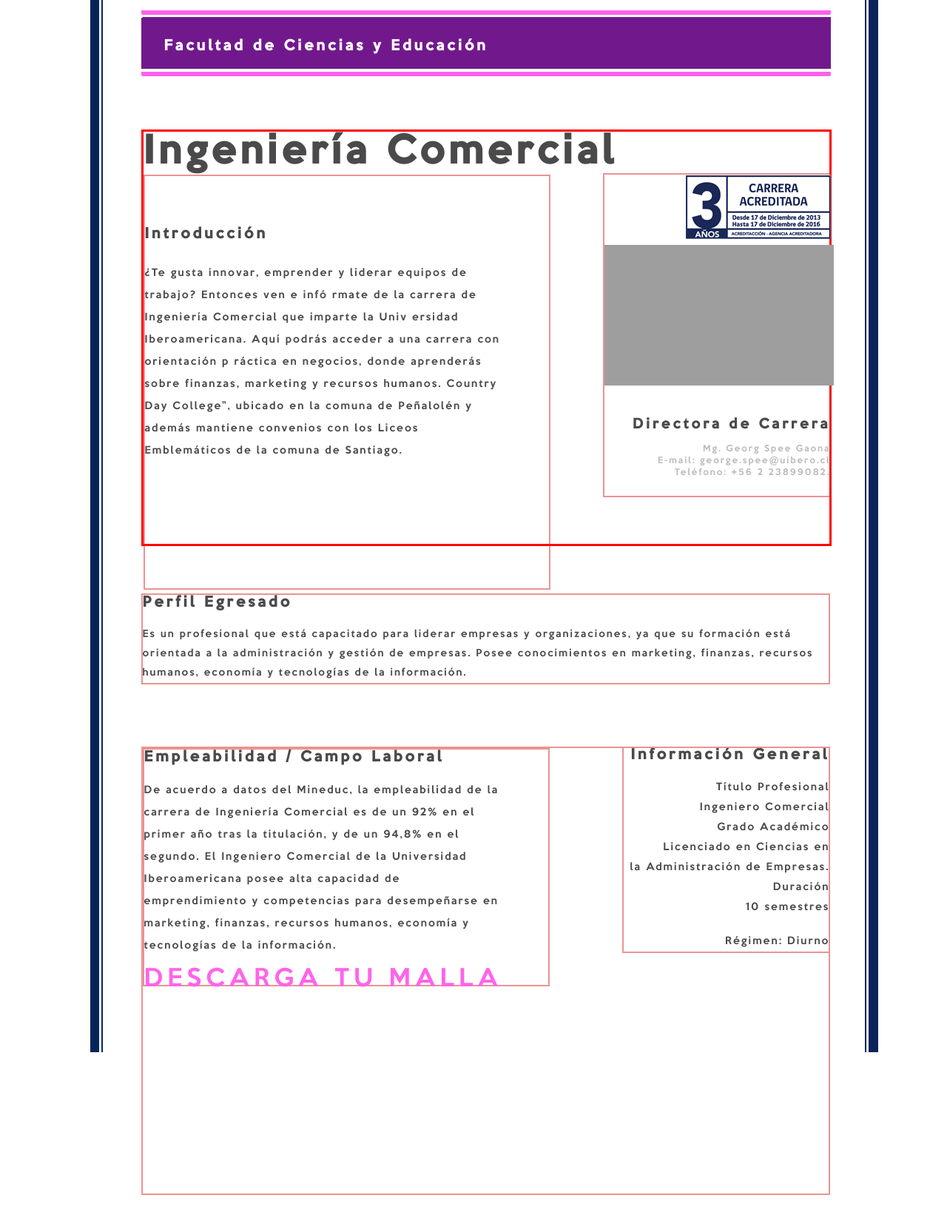
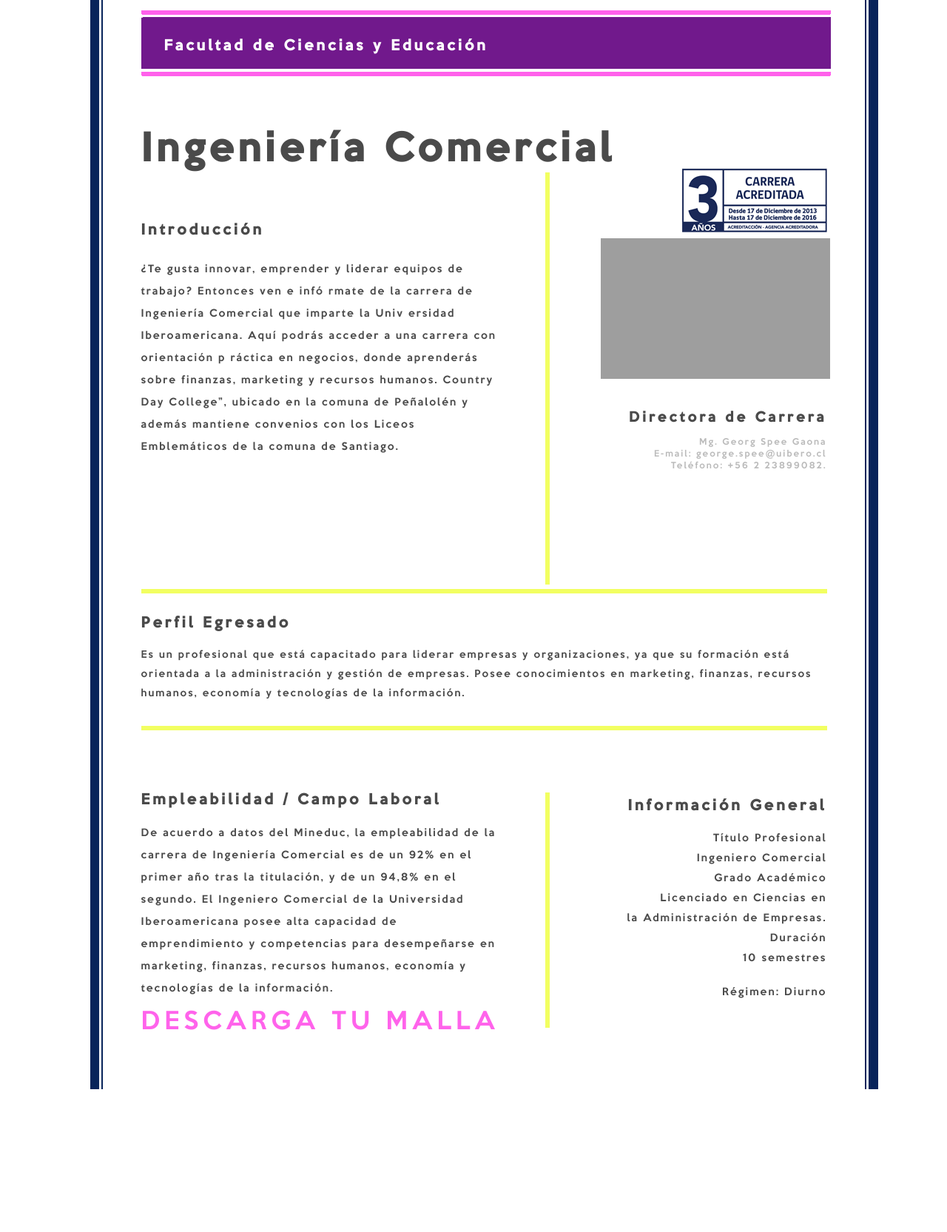
Before and after one commit to CamiloLira/uibero, a PHP site: page /facultad-ingenieriacomercial.php in a window 1280 px wide. Shown: the part 399-2064 px from the top of the page at 74% size. Before the commit the page ends 2014 px from the top, so only its background shows below. Run offline with PHP 8.4, Linux system fonts and the light colour scheme; grey boxes are pictures that could not be loaded.

Commit message:
bordes ingeniería comercial

```diff
--- a/css/facultad-ingenieriacomercial.css
+++ b/css/facultad-ingenieriacomercial.css
@@ -35,8 +35,9 @@
 }
 
 .seccion-uno-comercial{
-    border-style: solid;
-    border-color: red;
+
+
+
     width: 90%;
     position: relative;
     left: 5%;
@@ -45,13 +46,16 @@
 }
 
 .introduccion-comercial{
-	border: 2px solid rgba(215, 40, 40, 0.5);
+		border-right: solid 6px #f2ff61;
+
+
     width: 59%;
     height: 100%;
 
 }
 
 .comercial-introduccion{
+
        letter-spacing: 2px;
     line-height: 30px;
     font-size: 12.9px;
@@ -64,7 +68,7 @@
 
 .informacion-directora-comercial{
     position: relative;
-    border: 2px solid rgba(215, 40, 40, 0.5);
+
     width: 33%;
     top: -101%;
     left: 67%;
@@ -93,7 +97,10 @@
 /*Perfil-egresado-comercial*/
 
     .perfil-egresado-comercial{
-       border: 2px solid rgba(215, 40, 40, 0.5);
+		padding:30px 0 30px 0;
+		border-top:solid 6px #f2ff61;
+		border-bottom:solid 6px #f2ff61;
+
     width: 90%;
     height: 100%;
     position: relative;
@@ -118,7 +125,7 @@
 /*campo comercial*/
 
 .seccion-dos-comercial{
-    border: 2px solid rgba(215, 40, 40, 0.5);
+
     width: 90%;
     height: 100%;
     position: relative;
@@ -129,8 +136,9 @@
 }
 
 .campo-comercial{
+	border-right: solid 6px #f2ff61;
     width: 59%;
-    border: 2px solid rgba(215, 40, 40, 0.5);
+
     height: 100%;
     display: inline-block;
 }
@@ -160,11 +168,11 @@
 /*info general comercial*/
 
 .info-general-comercial{
-    border: 2px solid rgba(215, 40, 40, 0.5);
+
     width: 30%;
         height: 100%;
     position: relative;
-    top: -325px;
+    top: -310px;
     left: 70%;
     text-align: right;
 }
--- a/css/facultatsocial.css
+++ b/css/facultatsocial.css
@@ -26,21 +26,22 @@
 	border-right: solid 6px #f2ff61;
 	margin-top: 100px;
 	padding: 0 20px 0 0;
-	width: 35%;
+	width: 550px;
 	height: 447px;
 	font-size: 14px;
 
 }
 .texto {
+	width:550px;
 	margin-top:10px;}
 
-#ladoderecho {
+.ladoderecho {
 	margin-right:55px;
 	margin-top:80px;
 	float:right;
 	height: 447px;
 
-	width:30%;}
+	width:200px;}
 #foto {
 	float:right;
 
@@ -70,4 +71,5 @@
 	height:100%;
 	padding:30px;
 	width:90%;
+
 	}
--- a/css/footer.css
+++ b/css/footer.css
@@ -4,7 +4,7 @@
 	height:270px;
 	width:100%;
 	padding:2px;
-	background-image:url(../images/prefooter.png);
+/*	background-image:url(../images/prefooter.png);*/
 	background-position:center;
 	background-repeat:no-repeat;
 	}
```
Also changed, not shown: facultad-trabajosocial.php (+14 -2 lines).
